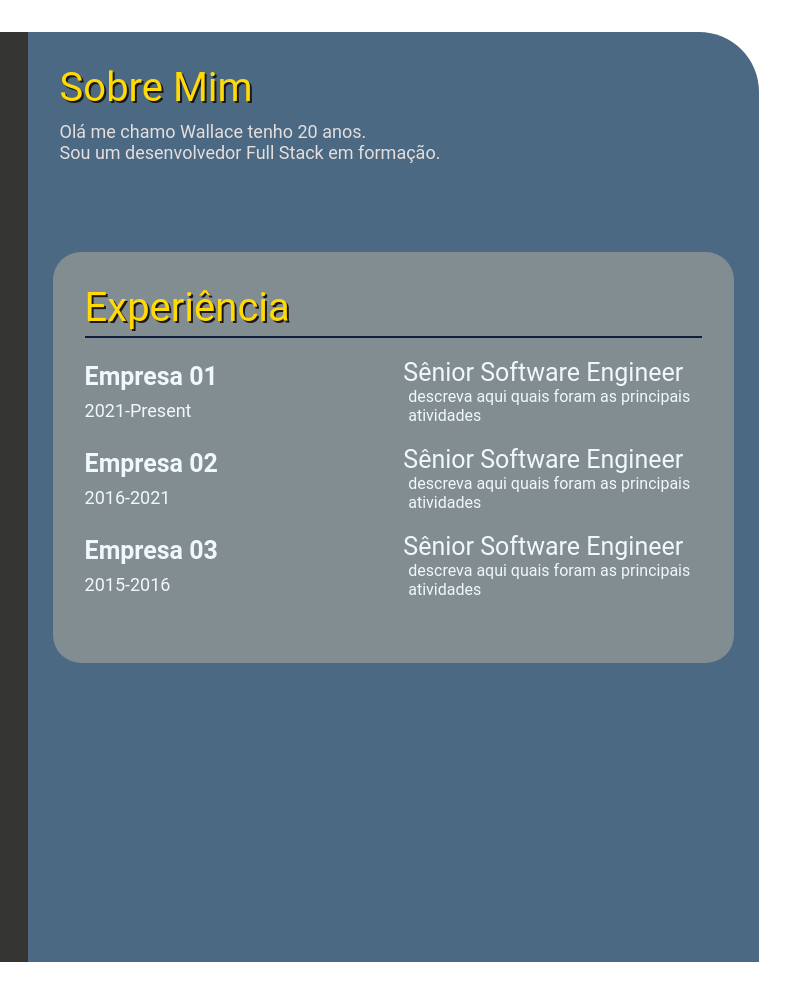
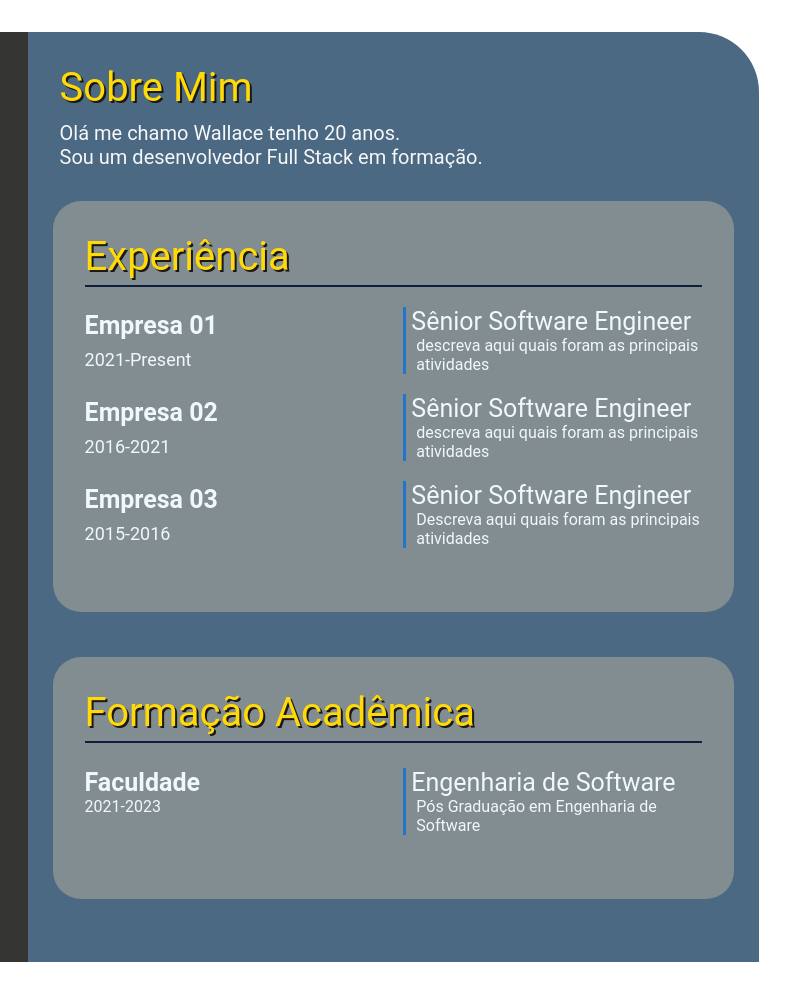
Before and after one commit to Wallace-Bezerra/Wallace-Bezerra.github.io, a plain HTML site: page index.html in a window 1280 px wide. Shown: the full height of the page, 393-1183 px from the left. Drawn offline with Linux system fonts and the light colour scheme.

Commit message:
Day-04-Education (#5)

```diff
--- a/index.html
+++ b/index.html
@@ -95,8 +95,24 @@
                     <div class="exp-right">
                         <p class="exp-position">Sênior Software Engineer</p>
                         <p class="exp-desc">
-                            descreva aqui quais foram as principais atividades
+                            Descreva aqui quais foram as principais atividades
                         </p>
+                    </div>
+                </div>
+            </section>
+
+            <!-- Formação Acadêmica -->
+            <section class="education gap">
+                <div class="right-title">Formação Acadêmica</div>
+                <div class="education-contents">
+                    <div class="education-left">
+                        <p class="education-school-name">Faculdade </p>
+                        <p class="education-time-period">2021-2023 </p>
+                    </div>
+
+                    <div class="education-right">
+                        <p class="education-subject">Engenharia de Software </p>
+                        <p class="education-desc">Pós Graduação em Engenharia de Software </p>
                     </div>
                 </div>
             </section>
--- a/style.css
+++ b/style.css
@@ -25,6 +25,7 @@
     grid-column: span 5;
     height: 100%;
     background-color: #4B6982;
+
 
     border-radius: 0px 60px 0px 0px;
 }
@@ -134,12 +135,12 @@
 }
 
 .gap {
-    padding-bottom: 2rem;
+    padding-top: 0px
 }
 
 .about-me-contents {
-    font-size: 18px;
-    color: #e4dede;
+    font-size: 20px;
+    color: #fffffff1;
 
 }
 
@@ -149,8 +150,8 @@
     padding: 32px;
     background-color: #828d91;
     border-radius: 28px;
-
-    margin: 25px;
+    margin-bottom: 45px;
+    margin-inline: 25px;
     display: grid;
 
 
@@ -214,3 +215,28 @@
     align-content: space-around;
 
 }
+
+.exp-right {
+    border-left: 3px solid rgb(33, 117, 202);
+    padding-left: 5px;
+}
+
+/* Formação academica */
+
+.education {
+    padding: 32px;
+    background-color: #828d91;
+    border-radius: 28px;
+    margin: 25px;
+}
+
+.education .right-title {
+    padding-bottom: 5px;
+    border-bottom: 2px solid #0d1f3a;
+    margin-bottom: 25px;
+}
+
+.education-right {
+    border-left: 3px solid rgb(33, 117, 202);
+    padding-left: 5px;
+}
```
